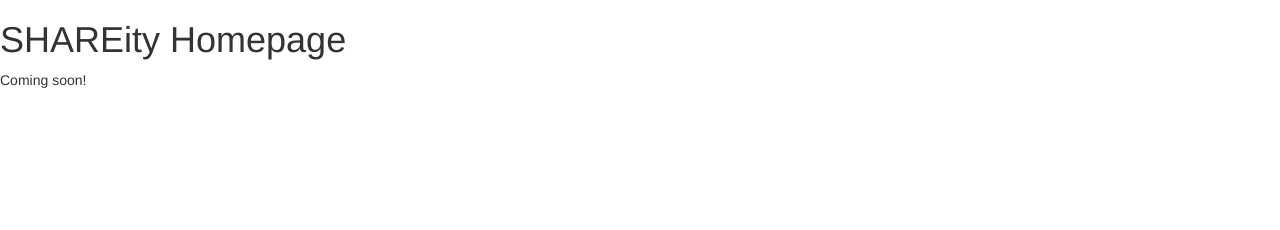
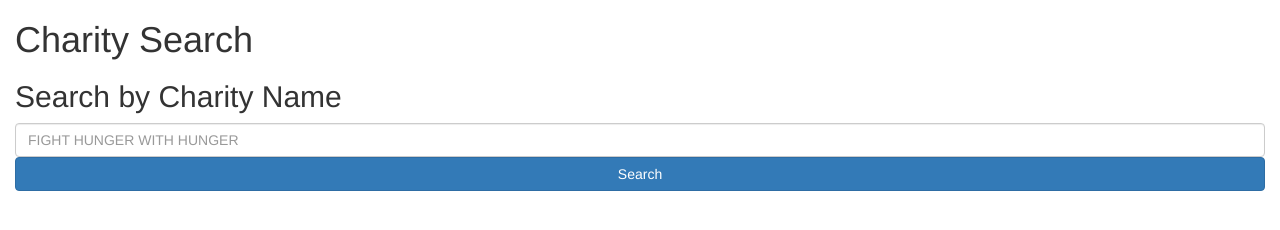
Before and after one commit to Shravali/shareity, a website: page public/index.html in a window 1280 px wide. Drawn offline with nearby package versions, Linux system fonts and the light colour scheme; some packages are replaced by stand-ins of ours.

Commit message:
search details json working

```diff
--- a/public/config.js
+++ b/public/config.js
@@ -4,6 +4,12 @@
         .config(configuration);
     function configuration($routeProvider) {
         $routeProvider
+            .when("/", {
+                templateUrl: "views/search/templates/search.view.client.html",
+                controller: "searchController",
+                controllerAs: "model"
+
+            })
             .when("/search", {
                 templateUrl: "views/search/templates/search.view.client.html",
                 controller: "searchController",
```
Also changed, not shown: public/index.html (+1 -0 lines).
